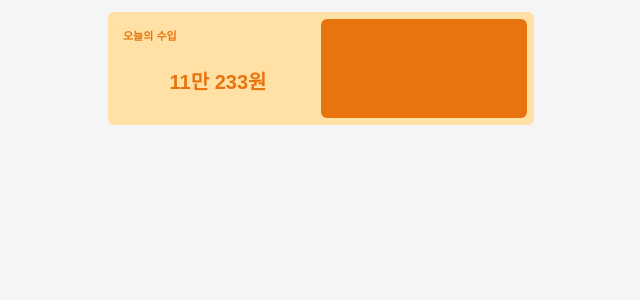
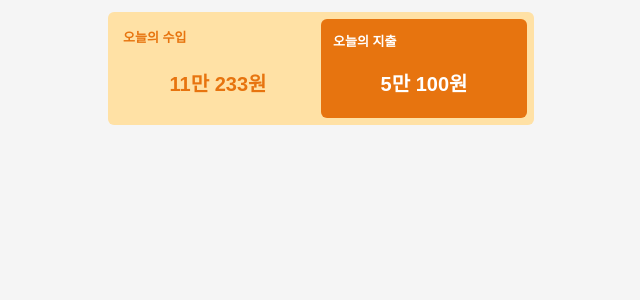
Before and after one commit to gangmanm/joggi, a Next.js app: page /day in a window 1280 px wide. Shown: the top 300 px of the page, without its empty margins (319-959 px from the left). Built offline with nearby package versions, Linux system fonts and the light colour scheme; no server answers; a web font is replaced by a local one.

Commit message:
[design] 수입 지출 디자인 추가

```diff
--- a/src/app/day/page.tsx
+++ b/src/app/day/page.tsx
@@ -59,10 +59,16 @@ export default function Home() {
               {setting === "income" ? "11만 233원" : "5만 100원"}
             </S.TotalText>
           </S.TotalMainText>
-          <S.TotalSubContainer
-            setting={setting}
-            onClick={toggleSetting}
-          ></S.TotalSubContainer>
+          <S.TotalSubContainer setting={setting} onClick={toggleSetting}>
+            <S.TotalSubText>
+              <S.SubHeaderText setting={setting}>
+                {setting === "income" ? "오늘의 지출" : "오늘의 수입"}
+              </S.SubHeaderText>
+              <S.SubTotalText setting={setting}>
+                {setting === "income" ? "5만 100원" : "11만 233원"}
+              </S.SubTotalText>
+            </S.TotalSubText>
+          </S.TotalSubContainer>
         </S.TotalMainContainer>
       </S.SubContainer>
     </S.MainContainer>
--- a/styles/day/day.tsx
+++ b/styles/day/day.tsx
@@ -40,9 +40,18 @@ export const TotalMainText = styled.div`
   align-items: center;
 `;
 
+export const TotalSubText = styled.div`
+  width: 100%;
+  height: 100%;
+  padding: 4px;
+  display: flex;
+  flex-direction: column;
+  align-items: center;
+`;
+
 export const HeaderText = styled.div<{ setting: string }>`
   width: 100%;
-  font-size: 11px;
+  font-size: 13px;
   font-weight: 700;
   color: ${({ theme, setting }) =>
     setting === "income" ? theme.colors.point : theme.colors.white};
@@ -79,4 +88,28 @@ export const TotalSubContainer = styled.div<{ setting: string }>`
   align-items: center;
 `;
 
-export const TotalSubText = styled.div``;
+export const SubHeaderText = styled.div<{ setting: string }>`
+  width: 100%;
+  font-size: 13px;
+  font-weight: 700;
+  color: ${({ theme, setting }) =>
+    setting === "income" ? theme.colors.white : theme.colors.point};
+
+  display: flex;
+  align-items: center;
+  padding: 4px;
+`;
+
+export const SubTotalText = styled.div<{ setting: string }>`
+  width: 100%;
+  width: 100%;
+  height: 100%;
+  font-size: 20px;
+  font-weight: 700;
+  color: ${({ theme, setting }) =>
+    setting === "income" ? theme.colors.white : theme.colors.point};
+
+  display: flex;
+  align-items: center;
+  justify-content: center;
+`;
```
Also changed, not shown: components/day/PriceContainer.tsx (added, +13 -0 lines).
